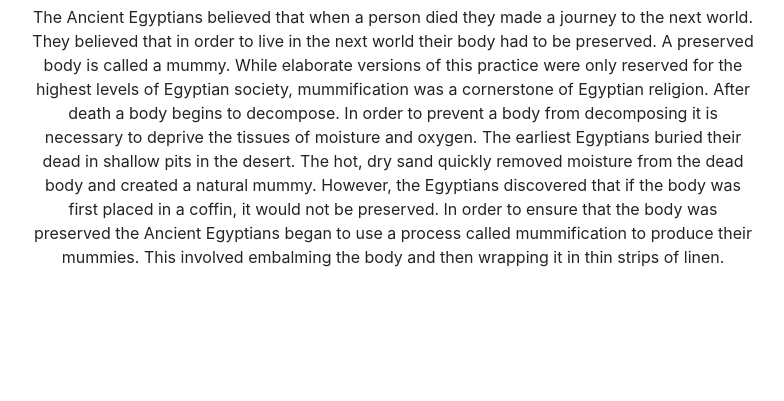
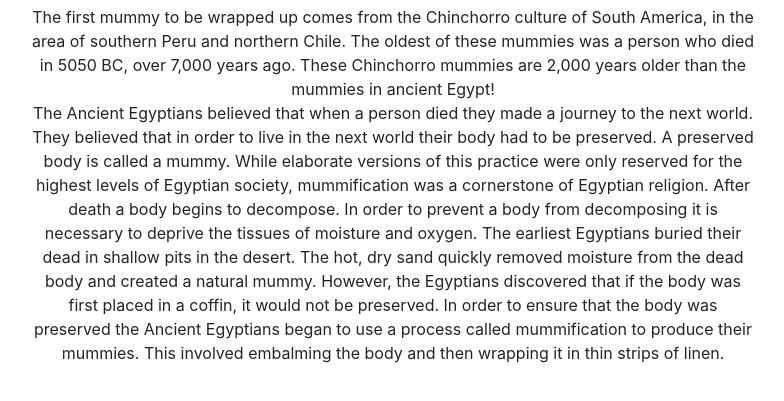
Before and after one commit to chrisoc19/hackathon, a plain HTML site: page index.html in a window 1280 px wide. Shown: the part 41-442 px from the top of the page, without its empty margins (247-1031 px from the left). Drawn offline with nearby package versions, Linux system fonts and the light colour scheme.

Commit message:
text updated

```diff
--- a/index.html
+++ b/index.html
@@ -17,11 +17,12 @@
                 <div class="col-8">
                     <h2>History of Mummies</h2>
 
-                    <p>The Ancient Egyptians believed that when a person died they made a journey to the next world. They believed that in order to live in the next world their body had to be preserved. A preserved body is called a mummy. While elaborate
-                        versions of this practice were only reserved for the highest levels of Egyptian society, mummification was a cornerstone of Egyptian religion. After death a body begins to decompose. In order to prevent a body from decomposing
-                        it is necessary to deprive the tissues of moisture and oxygen. The earliest Egyptians buried their dead in shallow pits in the desert. The hot, dry sand quickly removed moisture from the dead body and created a natural mummy. However,
-                        the Egyptians discovered that if the body was first placed in a coffin, it would not be preserved. In order to ensure that the body was preserved the Ancient Egyptians began to use a process called mummification to produce their
-                        mummies. This involved embalming the body and then wrapping it in thin strips of linen.</p>
+                    <p>The first mummy to be wrapped up comes from the Chinchorro culture of South America, in the area of southern Peru and northern Chile. The oldest of these mummies was a person who died in 5050 BC, over 7,000 years ago. These Chinchorro
+                        mummies are 2,000 years older than the mummies in ancient Egypt! <br>The Ancient Egyptians believed that when a person died they made a journey to the next world. They believed that in order to live in the next world their body
+                        had to be preserved. A preserved body is called a mummy. While elaborate versions of this practice were only reserved for the highest levels of Egyptian society, mummification was a cornerstone of Egyptian religion. After death
+                        a body begins to decompose. In order to prevent a body from decomposing it is necessary to deprive the tissues of moisture and oxygen. The earliest Egyptians buried their dead in shallow pits in the desert. The hot, dry sand quickly
+                        removed moisture from the dead body and created a natural mummy. However, the Egyptians discovered that if the body was first placed in a coffin, it would not be preserved. In order to ensure that the body was preserved the Ancient
+                        Egyptians began to use a process called mummification to produce their mummies. This involved embalming the body and then wrapping it in thin strips of linen.</p>
 
                 </div>
             </div>
```
